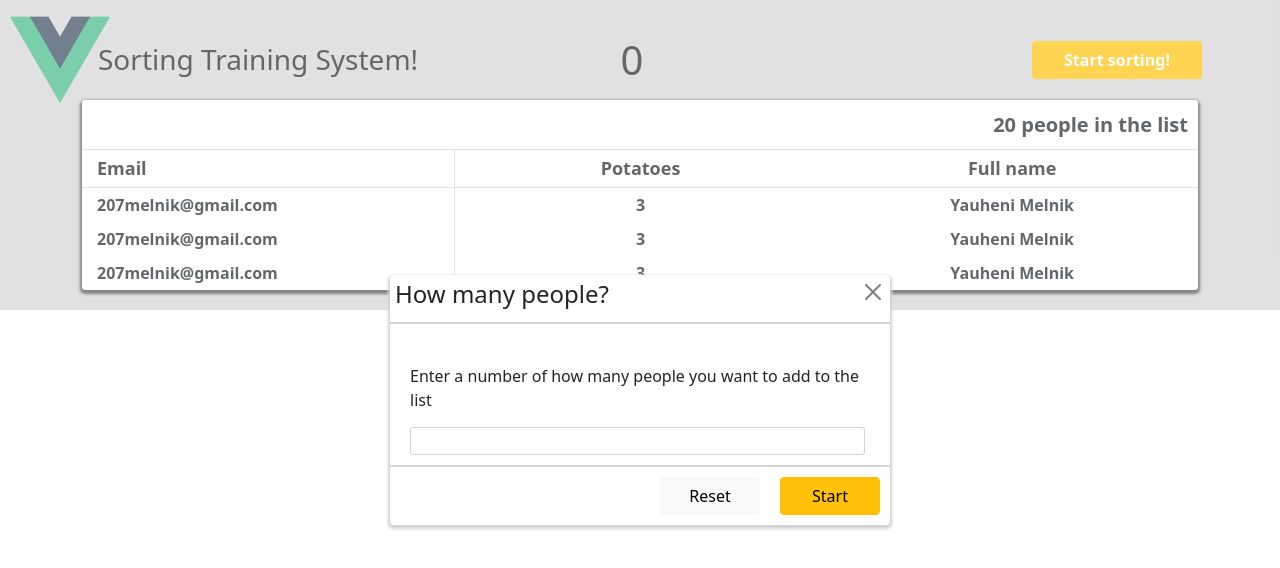
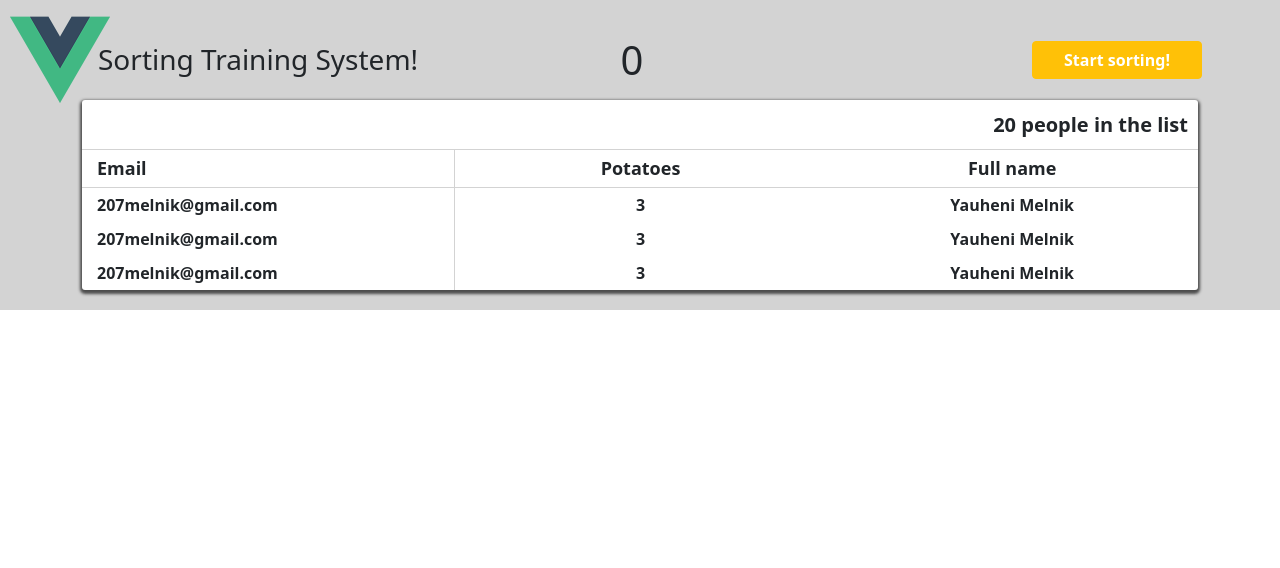
Before and after one commit to YauheniMel/vue-sorter, a Vue app in the folder vue-sorter/: page / in a window 1280 px wide. Shown: the top 568 px of the page. Built offline with nearby package versions, Linux system fonts and the light colour scheme.

Commit message:
Add events for show/hide modal elem

```diff
--- a/vue-sorter/src/components/header/Header.vue
+++ b/vue-sorter/src/components/header/Header.vue
@@ -6,12 +6,9 @@
         <div class="col-3 header__item"><h1 class="m-3">0</h1></div>
         <div class="col-2 header__item">
           <button class="header__btn btn btn-warning"
+                  v-on:click="showModal"
                   >Start sorting!
           </button>
-          <!-- <modal v-show="showModal"
-                 v-on:hide="hideModal"
-                 v-on:list="setList"
-                 /> -->
         </div>
       </div>
     </div>
@@ -21,9 +18,19 @@
 <script>
 export default {
   name: 'Header',
+  prop: {
+    isModal: Boolean,
+  },
   data() {
     return {
 
+    }
+  },
+  methods: {
+    showModal() {
+      this.$emit('showModal', {
+        isModal: true,
+      })
     }
   }
 }
--- a/vue-sorter/src/components/modal/Modal.vue
+++ b/vue-sorter/src/components/modal/Modal.vue
@@ -1,9 +1,16 @@
 <template>
-  <div class="modal-back">
-    <div class="modal-island">
+  <div class="modal-back"
+       v-if="isModal"
+       v-on:click="hideModal"
+       >
+    <div class="modal-island"
+         v-on:click.stop
+         >
       <div class="modal-island__header">
         <h4>How many people?</h4>
-        <button class="modal-island__btn-close btn-close"></button>
+        <button class="modal-island__btn-close btn-close"
+                v-on:click="hideModal"
+                ></button>
       </div>
       <div class="modal-island__main">
         <form action="" class="modal-island__form"
@@ -26,11 +33,21 @@
 <script>
 export default {
   name: 'Modal',
+  props: {
+    isModal: Boolean
+  },
   data() {
     return {
 
     }
-  }
+  },
+  methods: {
+    hideModal() {
+      this.$emit('hideModal', {
+          isModal: false
+      })
+    }
+  },
 }
 </script>
 
--- a/vue-sorter/src/store/index.js
+++ b/vue-sorter/src/store/index.js
@@ -1,5 +1,5 @@
-import Vue from 'vue'
-import Vuex from 'vuex'
+import Vue from 'vue';
+import Vuex from 'vuex';
 
 Vue.use(Vuex)
 
--- a/vue-sorter/src/views/VueSorter.vue
+++ b/vue-sorter/src/views/VueSorter.vue
@@ -1,8 +1,12 @@
 <template>
   <div class="vue-sorter">
-    <Modal />
+    <Modal v-bind:isModal="isModal"
+           v-on:hideModal="hideModal"
+           />
     <img class="vue-logo" alt="Vue logo" src="../assets/logo.png">
-    <Header />
+    <Header v-bind:isModal="isModal"
+            v-on:showModal="showModal"
+            />
     <Main />
   </div>
 </template>
@@ -14,10 +18,23 @@ import Modal from '@/components/modal/Modal.vue'
 
 export default {
   name: 'VueSorter',
+  data() {
+    return {
+      isModal: false,
+    };
+  },
   components: {
     Header,
     Main,
     Modal
+  },
+  methods: {
+    hideModal(data) {
+      this.isModal = data.isModal;
+    },
+    showModal(data) {
+      this.isModal = data.isModal;
+    }
   }
 }
 
```
